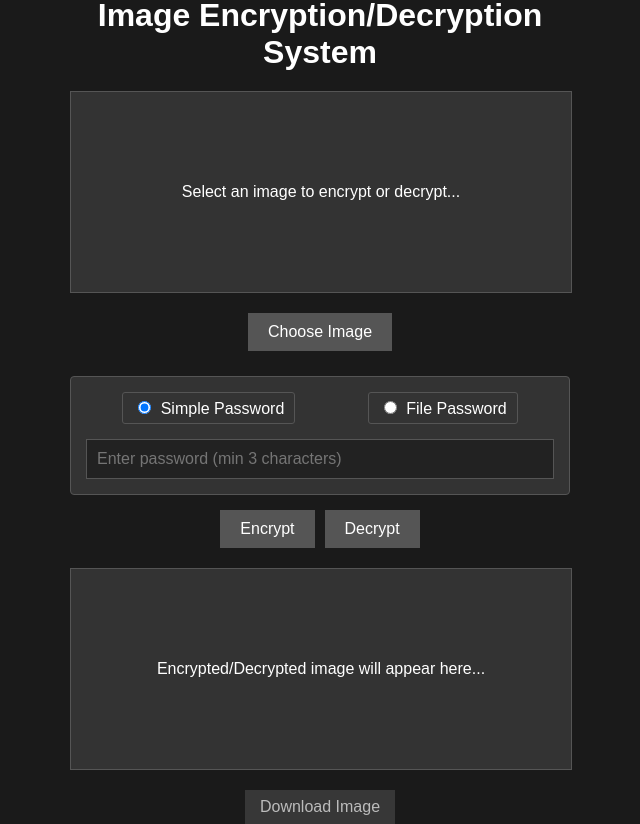
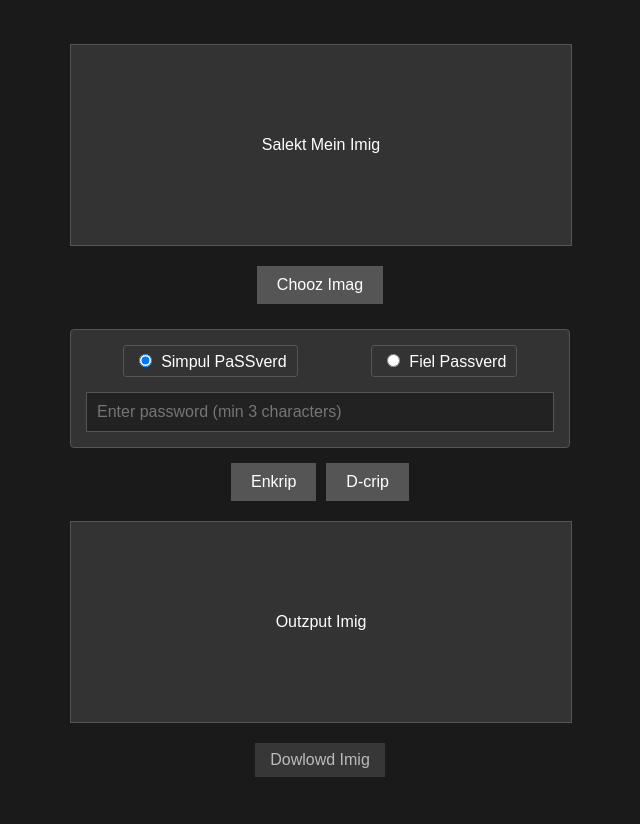
Before and after one commit to ugm616/EnkripshunDik, a plain HTML site: page index.html in a window 1280 px wide. Shown: the whole page, without its empty margins (320-960 px from the left). After the commit the page ends 800 px from the top, so only its background shows below. Drawn offline with Linux system fonts and the light colour scheme; a web font is replaced by a local one.

Commit message:
Update index.html

```diff
--- a/index.html
+++ b/index.html
@@ -3,25 +3,25 @@
 <head>
   <meta charset="UTF-8">
   <meta name="viewport" content="width=device-width, initial-scale=1.0">
-  <title>Image Encryption/Decryption System</title>
+  <title>EnkripshunDik</title>
   <link href="https://fonts.googleapis.com/css2?family=Aldrich&display=swap" rel="stylesheet">
   <link rel="stylesheet" href="styles.css">
 </head>
 <body>
   <div class="container">
-    <h1>Image Encryption/Decryption System</h1>
+    <h1></h1>
     <div class="image-input-container">
       <div id="image-preview" class="image-preview">
-        <span id="preview-placeholder">Select an image to encrypt or decrypt...</span>
+        <span id="preview-placeholder">Salekt Mein Imig</span>
       </div>
       <input type="file" id="image-input" accept="image/*">
-      <label for="image-input" class="file-label">Choose Image</label>
+      <label for="image-input" class="file-label">Chooz Imag</label>
     </div>
 
     <div class="password-section">
       <div class="password-mode-selector">
-        <label><input type="radio" name="password-mode" value="simple" checked> Simple Password</label>
-        <label><input type="radio" name="password-mode" value="advanced"> File Password</label>
+        <label><input type="radio" name="password-mode" value="simple" checked> Simpul PaSSverd</label>
+        <label><input type="radio" name="password-mode" value="advanced"> Fiel Passverd</label>
       </div>
 
       <div id="simple-password-container" class="password-container">
@@ -30,23 +30,23 @@
 
       <div id="advanced-password-container" class="password-container hidden">
         <div id="password-file-preview" class="password-file-preview">
-          <span>Select a file to use as password...</span>
+          <span>Salekt fiel to use as de passverd...</span>
         </div>
         <input type="file" id="password-file-input" accept="*/*">
-        <label for="password-file-input" class="file-label">Choose Password File</label>
+        <label for="password-file-input" class="file-label">Chooz Passverd Fiel</label>
       </div>
     </div>
 
     <div class="buttons">
-      <button id="encrypt-btn">Encrypt</button>
-      <button id="decrypt-btn">Decrypt</button>
+      <button id="encrypt-btn">Enkrip</button>
+      <button id="decrypt-btn">D-crip</button>
     </div>
 
     <div class="output-container">
       <div id="output-image" class="image-output">
-        <span>Encrypted/Decrypted image will appear here...</span>
+        <span>Outzput Imig</span>
       </div>
-      <button id="download-btn" disabled>Download Image</button>
+      <button id="download-btn" disabled>Dowlowd Imig</button>
     </div>
   </div>
   <script src="imageScript.js"></script>
```
